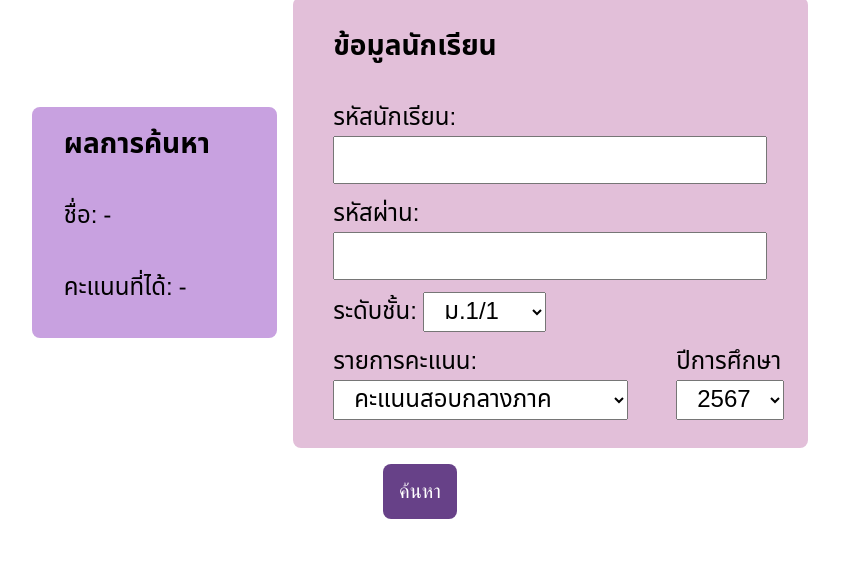
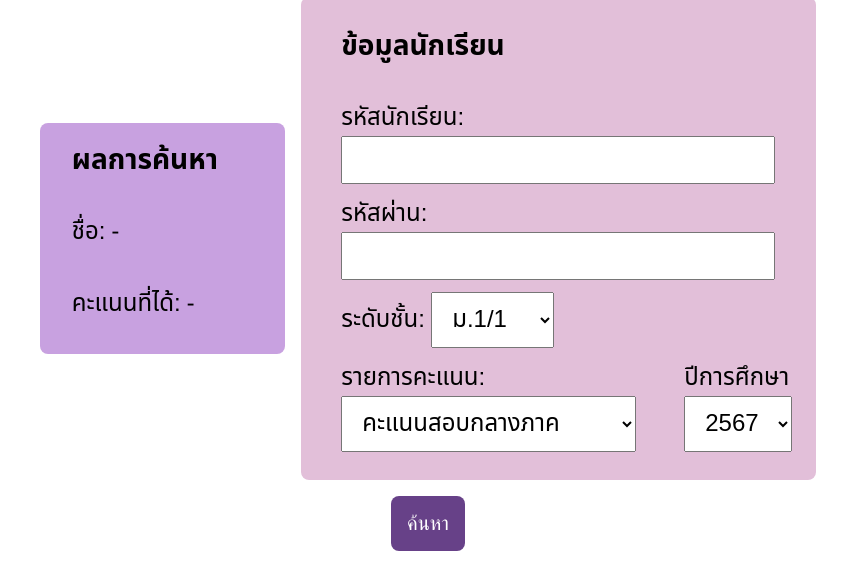
Before and after one commit to Chinnawat55555/score-page, a plain HTML site: page index.html in a window 1280 px wide. Shown: the part 284-851 px from the top of the page, without its empty margins (220-1067 px from the left). Before the commit the page ends 819 px from the top, so only its background shows below. Drawn offline with Linux system fonts and the light colour scheme.

Commit message:
edited body width

```diff
--- a/styles/score.page.css
+++ b/styles/score.page.css
@@ -4,6 +4,7 @@ body {
     align-items: center;
     font-family: "Noto Sans Thai", sans-serif;
     font-size: 1.5rem;
+    width: 100%;
 }
 
 .container {
@@ -77,6 +78,8 @@ body {
         font-size: 1.5rem;
         font-family: "Noto Sans Thai", sans-serif;
         padding-inline: 1rem;
+        padding-top: 0.5rem;
+        padding-bottom: 0.5rem;
     }
 }
 
```
